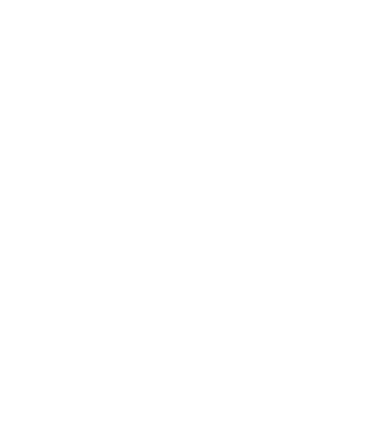
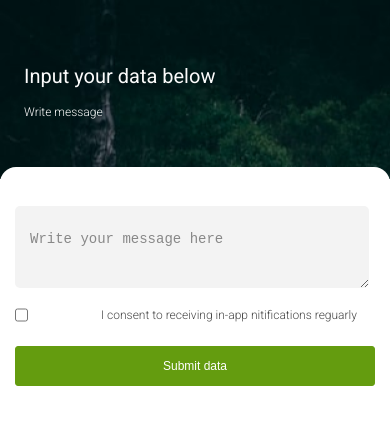
Before and after one commit to musakanneh/eco_monitor, a Vue app: page /send-message in a window 390 px wide. Shown: the top 424 px of the page. Built offline with nearby package versions, Linux system fonts and the light colour scheme.

Commit message:
Submit data

```diff
--- a/src/router/index.js
+++ b/src/router/index.js
@@ -6,6 +6,7 @@
  */
 import Home from "../views/Home";
 import ShareData from "../views/ShareData";
+import SendMessage from "../views/SendMessage";
 
 /**
  * Router links end
@@ -20,6 +21,10 @@
     path: "/shareData",
     name: "ShareData",
     component: ShareData,
+}, {
+    path: "/send-message",
+    name: "SendMessage",
+    component: SendMessage,
 }, ];
 
 const router = new VueRouter({
--- /dev/null
+++ b/src/views/SendMessage.vue
@@ -0,0 +1,185 @@
+<template>
+  <body>
+    <main>
+      <aside>
+        <h1>{{ Intro }}</h1>
+        <p>
+          Write message
+        </p>
+      </aside>
+    </main>
+
+    <section class="access-account">
+      <form @submit.prevent="authenticateUserLogin">
+        <br />
+        <div class="email">
+          <textarea type="email" placeholder="Write your message here" />
+
+          <div class="content">
+            <input type="checkbox" id="" name="" value="" />
+            <p>I consent to receiving in-app nitifications reguarly</p>
+          </div>
+        </div>
+        <div>
+          <button @click="submitData()" type="submit">Submit data</button>
+        </div>
+      </form>
+    </section>
+  </body>
+</template>
+
+<script>
+import firebase from "firebase/app";
+import "firebase/auth";
+
+export default {
+  name: "home",
+
+  computed: {},
+
+  data() {
+    return {
+      email: "",
+      password: "",
+      error: "",
+      Intro: "Input your data below",
+    };
+  },
+
+  methods: {
+    async authenticateUserLogin() {
+      try {
+        const user = firebase
+          .auth()
+          .createUserWithEmailAndPassword(this.email, this.password);
+        this.$router.replace({ name: "/" });
+        console.log(user);
+      } catch (err) {
+        alert("Invalid username or password");
+      }
+    },
+  },
+};
+</script>
+
+<style lang="scss" scoped>
+@media only screen and (max-width: 900px) {
+  body {
+    p {
+      font-size: 12px;
+      font-weight: 300;
+    }
+
+    button {
+      cursor: pointer;
+      height: 40px;
+      padding: 0 1rem;
+      width: 100%;
+      background: #649c0f;
+      border-radius: 3px;
+      border: none;
+      border-style: none;
+      outline: none;
+      border: 1px solid #649c0f;
+      font-style: normal;
+      font-weight: 500;
+      font-size: 12px;
+      color: #fff;
+    }
+
+    .sign-up-sec {
+      width: 100%;
+      margin: auto;
+      margin-top: 2.5rem;
+      display: flex;
+      padding-bottom: 2rem;
+      justify-content: space-between;
+
+      p {
+        font-size: 12px;
+      }
+    }
+
+    .content {
+      width: 95%;
+      display: flex;
+      justify-content: space-between;
+      margin-bottom: 1.5rem;
+
+      input,
+      p {
+        margin: 0;
+      }
+    }
+
+    main {
+      background-image: url("../assets/banner.png");
+      background-repeat: no-repeat;
+      margin: auto;
+      width: 100%;
+      margin-bottom: 3.3rem;
+
+      aside {
+        padding: 4rem 1rem 3rem 1.5rem;
+
+        p {
+          color: #fbfbfb;
+        }
+
+        h1 {
+          margin-top: 0;
+          line-height: 1.5rem;
+          color: #fbfbfb;
+          font-size: 20px;
+          font-weight: 400;
+        }
+      }
+    }
+
+    .access-account {
+      display: block;
+      background-color: #fff;
+      padding: 20px 15px;
+      border-radius: 16px;
+      margin-top: -4rem;
+
+      textarea {
+        appearance: none;
+        border: none;
+        outline: none;
+        background: none;
+        display: block;
+        width: 90%;
+        padding: 25px 15px;
+        border-radius: 5px;
+        margin-bottom: 20px;
+        color: #333;
+        font-size: 14px;
+        box-shadow: 0px 0px 0px rgba(0, 0, 0, 0);
+        background-color: #f3f3f3;
+        transition: 0.4s;
+
+        &::placeholder {
+          color: #888;
+          transition: 0.4s;
+        }
+      }
+
+      &:focus-within {
+        label {
+          color: #ea526f;
+        }
+
+        input[type="text"] {
+          background-color: #fff;
+          box-shadow: 0 0 6px rgba(0, 0, 0, 0.2);
+
+          &::placeholder {
+            color: #666;
+          }
+        }
+      }
+    }
+  }
+}
+</style>
--- a/src/views/ShareData.vue
+++ b/src/views/ShareData.vue
@@ -55,8 +55,8 @@
         ></a>
       </div>
       <div>
-        <button @click="submissionStatus()" class="submit-report" type="submit">
-          Submit report
+        <button class="submit-report" type="submit">
+          <a href="send-message">Submit report</a>
         </button>
       </div>
     </section>
@@ -89,7 +89,7 @@
     },
 
     submissionStatus() {
-      alert("Data submitted successfully!");
+      // alert("Data submitted successfully!");
     },
   },
 };
```
